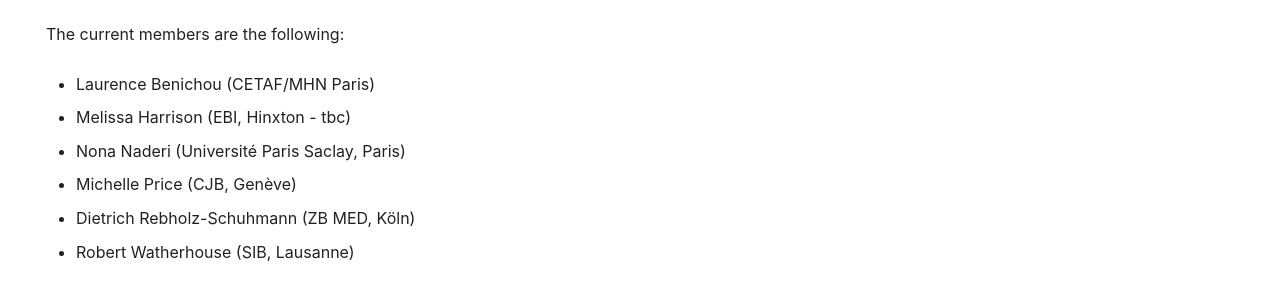
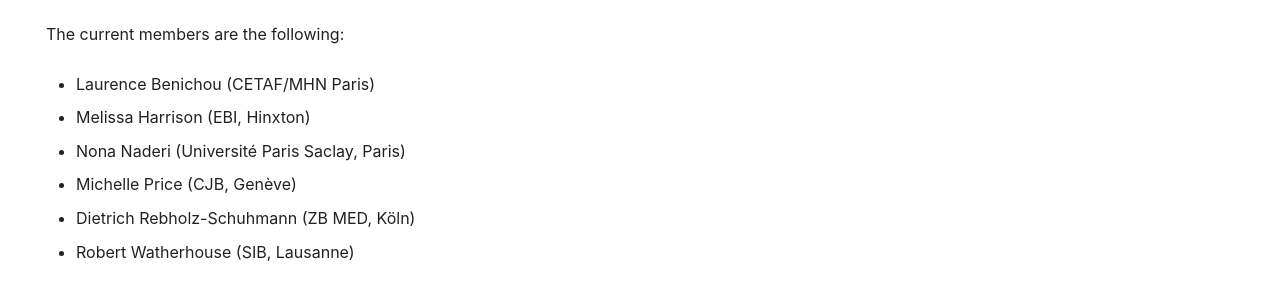
Before and after one commit to sibils/sibils-website, an MkDocs documentation site: the page built from docs/doc/sab.md, in a window 1280 px wide. Shown: the part 399-699 px from the top of the page. Built offline with MkDocs 1.6.1 and Material for MkDocs 9.7.7, drawn with Linux system fonts in a browser that asks for light colours.

Commit message:
Update sab.md

```diff
--- a/docs/doc/sab.md
+++ b/docs/doc/sab.md
@@ -14,7 +14,7 @@
 
 * Laurence Benichou (CETAF/MHN Paris)
 
-* Melissa Harrison (EBI, Hinxton - tbc)
+* Melissa Harrison (EBI, Hinxton)
 
 * Nona Naderi (Université Paris Saclay, Paris)
 
```
